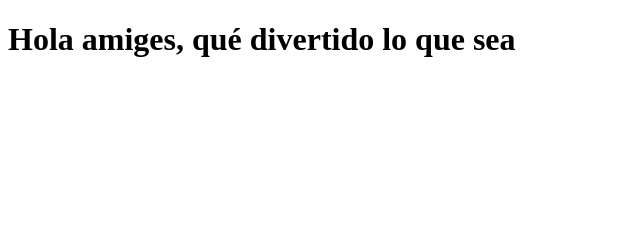
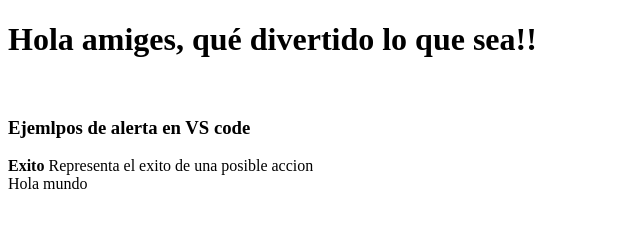
Before and after one commit to anuarmenco/Codecademy2, a plain HTML site: page index.html in a window 1280 px wide. Shown: the whole page, without its empty margins (0-640 px from the left). Drawn offline with Linux system fonts and the light colour scheme.

Commit message:
Mejoras agregadas

```diff
--- a/index.html
+++ b/index.html
@@ -7,7 +7,11 @@
         <title>Document</title>
     </head>
     <body>
-        <h1>Hola amiges, qué divertido lo que sea</h1>
+        <h1>Hola amiges, qué divertido lo que sea!!</h1>
         <img src="https://static.platzi.com/cdn-cgi/image/width=1024,quality=35,format=auto/media/avatars/avatars/sarajotabe_912a4515-7a2b-4fae-9280-e3ab45293c0d.jpg" alt="">
+        <h3>Ejemlpos de alerta en VS code</h3>
+            <strong>Exito</strong> Representa el exito de una posible accion <br>
+            Hola
+            mundo
     </body>
 </html>
```
